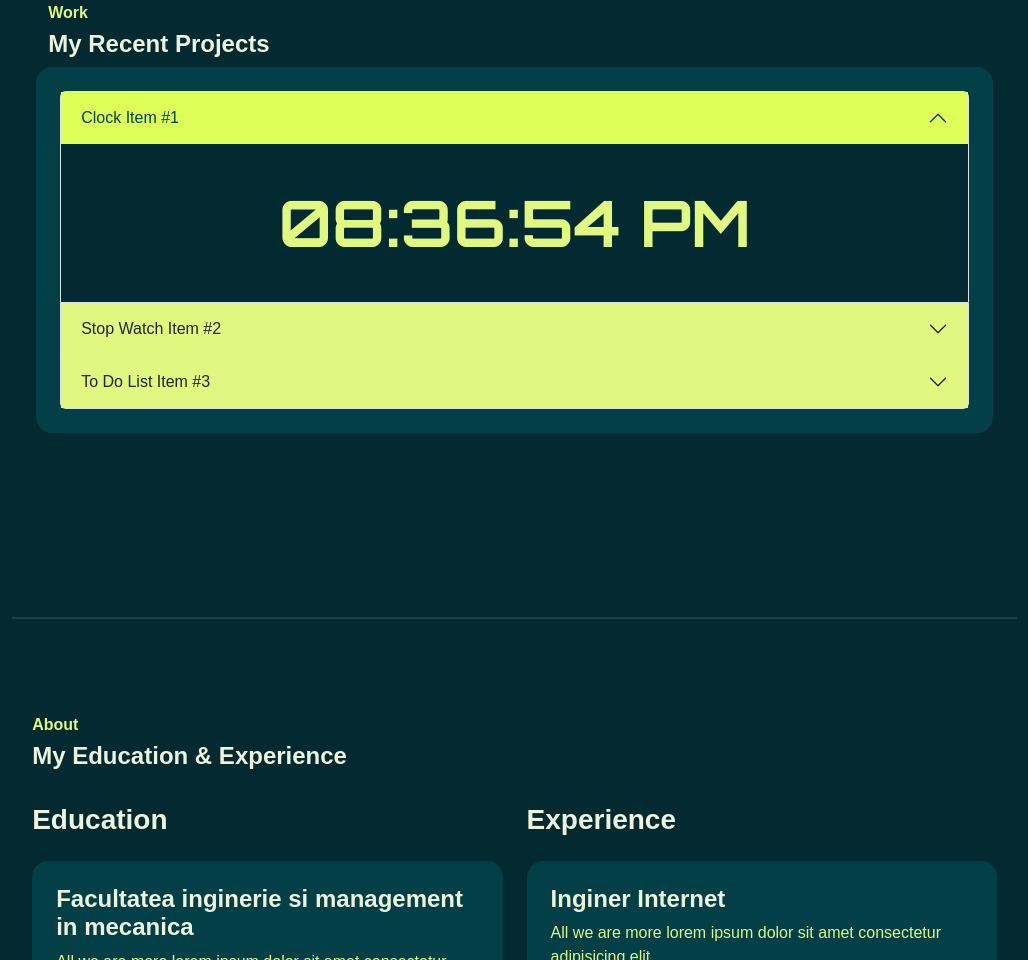
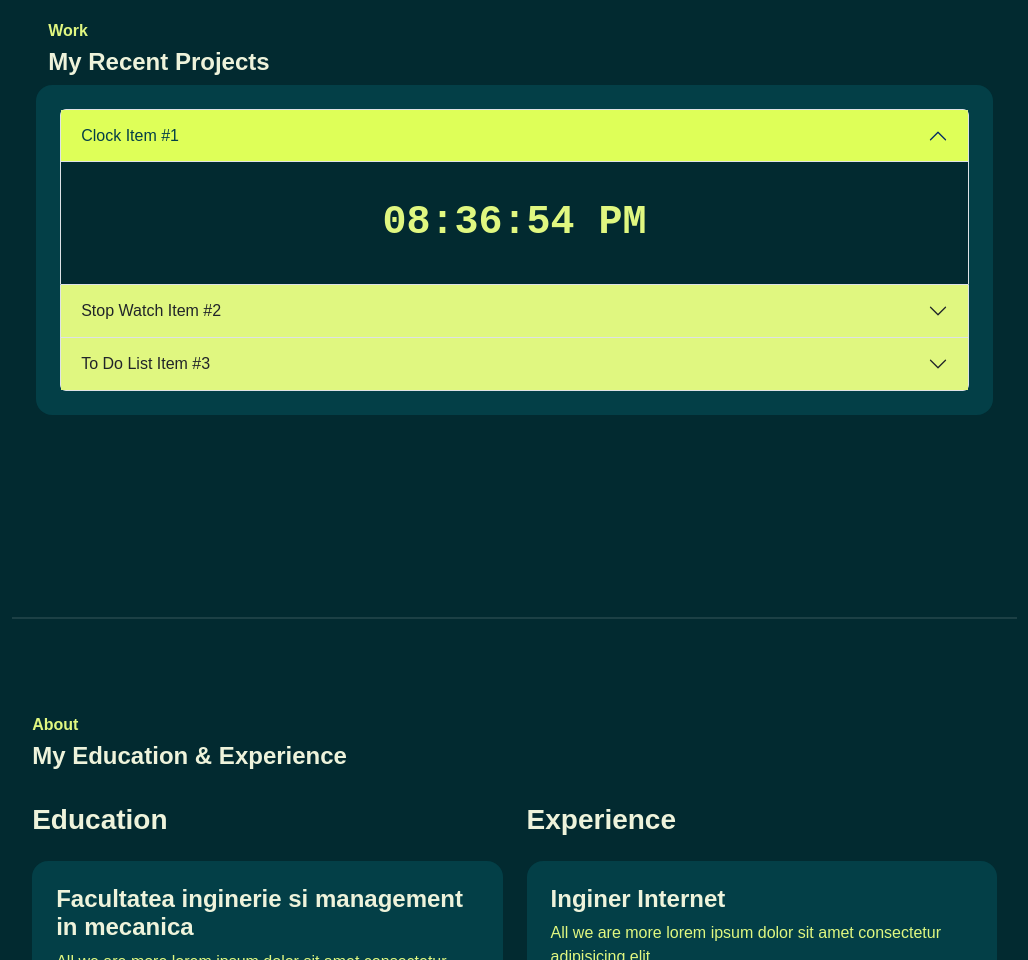
Before and after one commit to GC69/Portfolio, a website: page index.html in a window 1280 px wide. Shown: the part 1797-2757 px from the top of the page, without its empty margins (247-1275 px from the left). Drawn offline with Linux system fonts and the light colour scheme.

Commit message:
was changed the font family

```diff
--- a/css/style.css
+++ b/css/style.css
@@ -131,14 +131,19 @@ img {
 /* Clock */
 .clock {
   color: var(--color-brand);
-  font-family: 'Orbitron', sans-serif;
-  font-size: 5vw;
+  font-family: 'Courier New', monospace, sans-serif;
+  font-weight: bolder;
+  font-size: 5vh;
   /* Setăm dimensiunea fontului în funcție de lățimea ecranului */
 
   margin: 0 auto;
   /* Centrează orizontal */
   padding: 15px 0;
   /* Adăugăm puțin spațiu pentru a fi mai vizual */
+}
+
+.clock span {
+  font-size: 5vh;
 }
 
 
```
